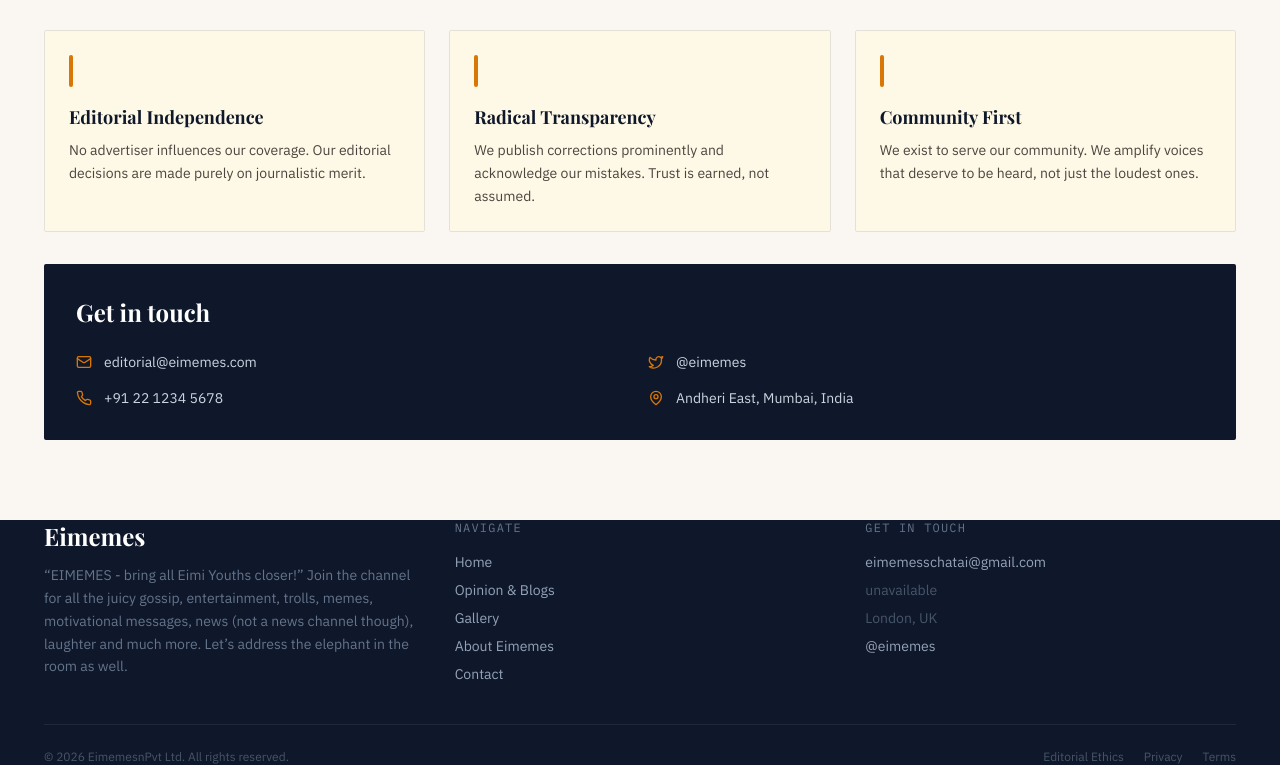
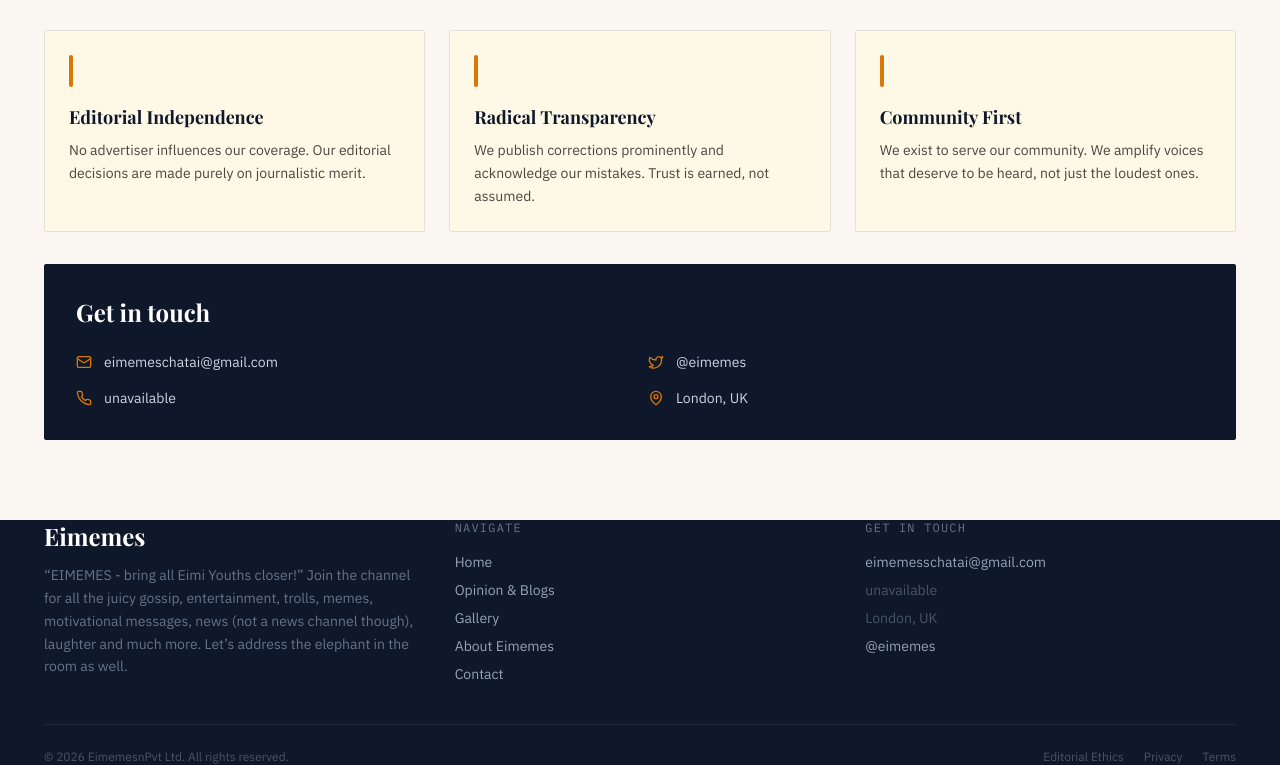
Before and after one commit to michaelkilong/Eimemes, a Next.js app: page /about in a window 1280 px wide. Shown: the part 804-1569 px from the top of the page. Built offline with nearby package versions, Linux system fonts and the light colour scheme; a web font is replaced by a local one.

Commit message:
Update contact information in about page

```diff
--- a/app/about/page.tsx
+++ b/app/about/page.tsx
@@ -73,10 +73,10 @@
             <h2 className="font-display text-2xl font-bold mb-6">Get in touch</h2>
             <div className="grid grid-cols-1 sm:grid-cols-2 gap-4 text-sm">
               {[
-                { icon: <Mail size={16} />, label: 'editorial@eimemes.com', href: 'mailto:editorial@eimemes.com' },
+                { icon: <Mail size={16} />, label: 'eimemeschatai@gmail.com', href: 'mailto:eimemeschatai@gmail.com' },
                 { icon: <Twitter size={16} />, label: '@eimemes', href: 'https://twitter.com/eimemes' },
-                { icon: <Phone size={16} />, label: '+91 22 1234 5678', href: 'tel:+912212345678' },
-                { icon: <MapPin size={16} />, label: 'Andheri East, Mumbai, India', href: null },
+                { icon: <Phone size={16} />, label: 'unavailable', href: 'tel:+912212345678' },
+                { icon: <MapPin size={16} />, label: 'London, UK', href: null },
               ].map(({ icon, label, href }) => (
                 <div key={label} className="flex items-center gap-3 text-slate-300">
                   <span className="text-[#d97706]">{icon}</span>
```
